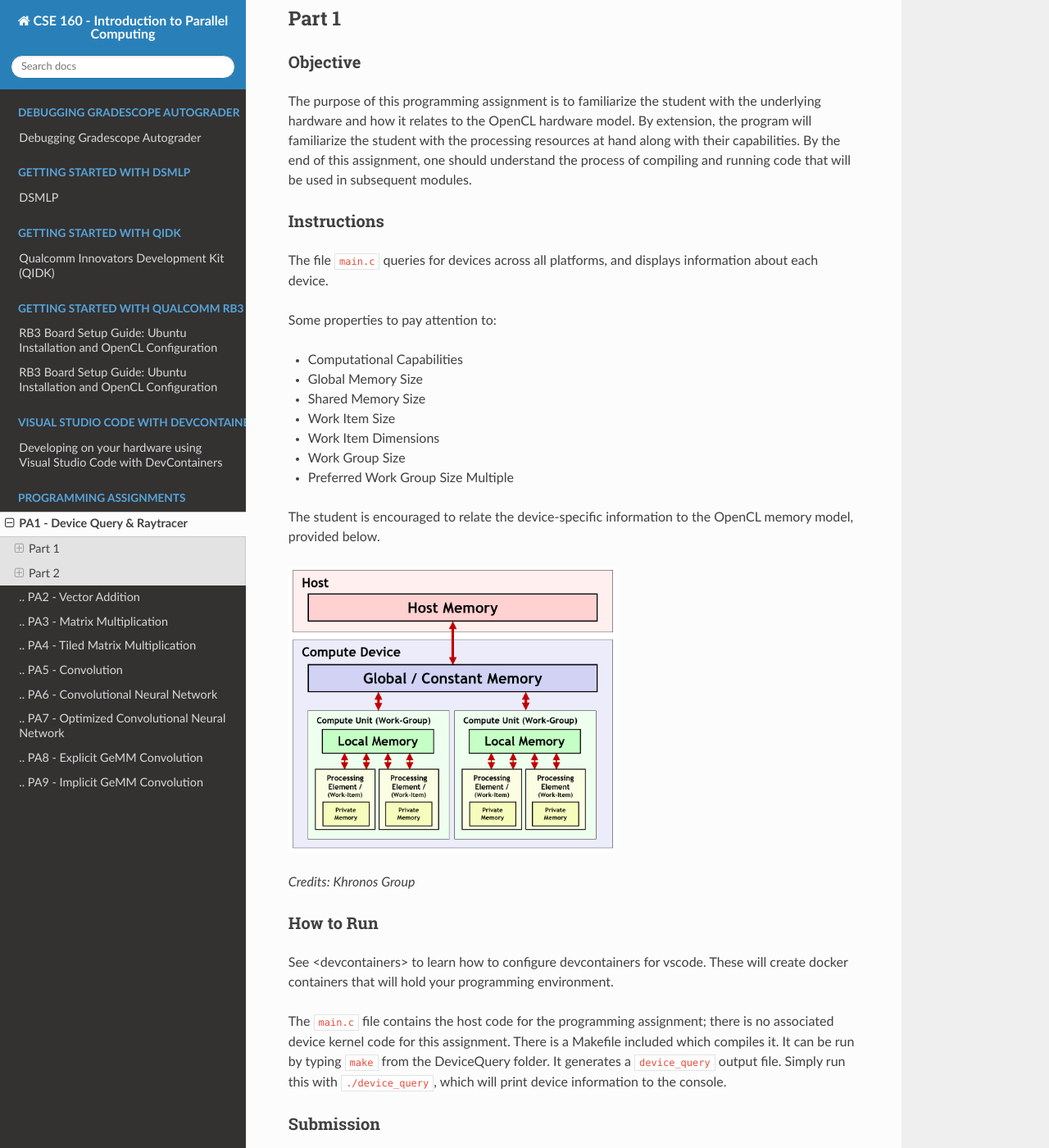
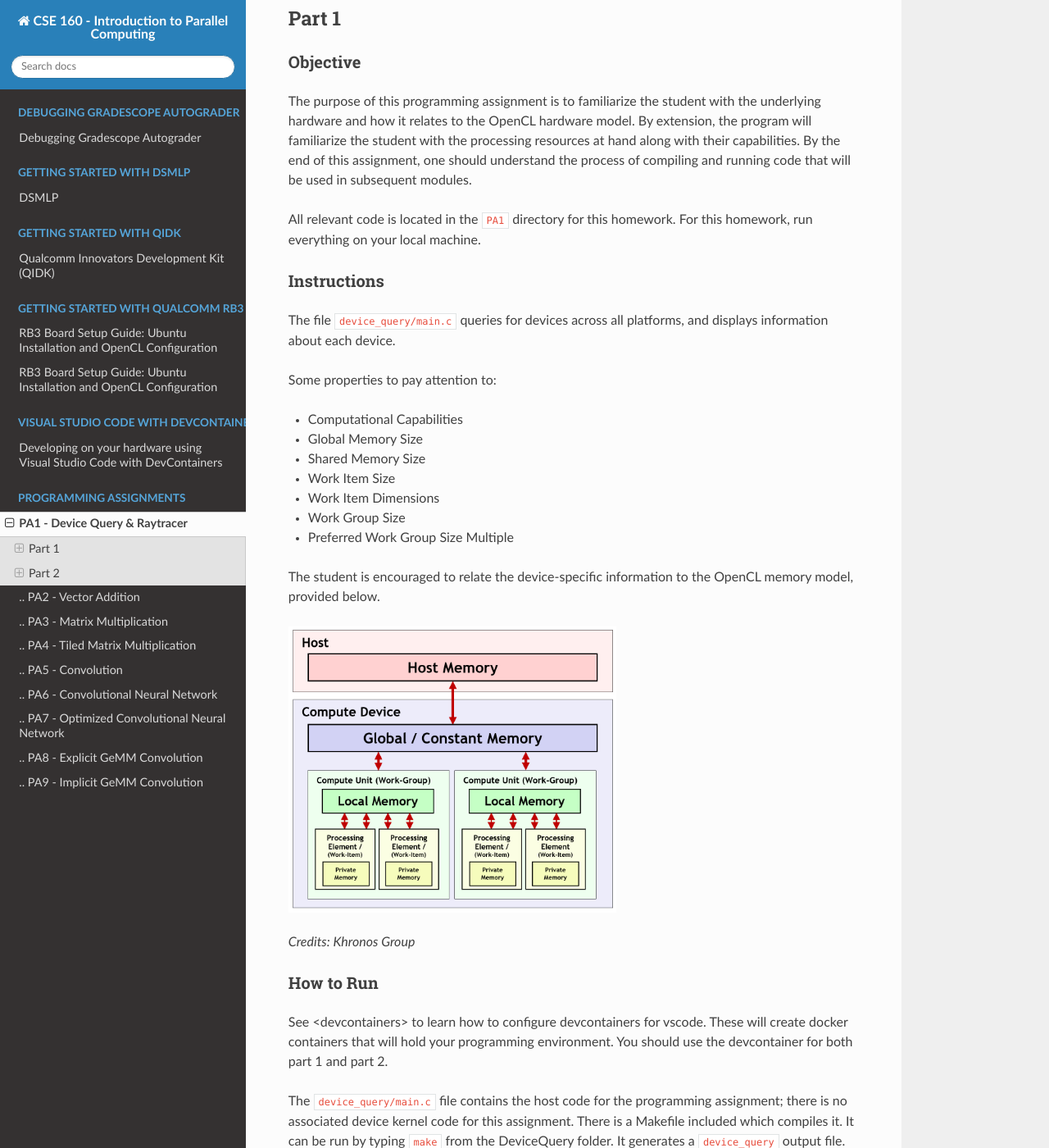
Before and after one commit to KastnerRG/cse160-docs, a Sphinx documentation site: the page built from docs/source/PA1.rst, in a window 1280 px wide and 1400 px high, scrolled down 191 px. Shown: the whole window at 82% size. Built offline with Sphinx 7.4.7 and the Read the Docs theme 3.1.0, drawn with Linux system fonts in a browser that asks for light colours; formulas are drawn with MathJax 3; some of the changed text lies outside the part shown.

Commit message:
Clarify file paths in PA1

```diff
--- a/docs/source/PA1.rst
+++ b/docs/source/PA1.rst
@@ -10,11 +10,11 @@ Objective
 ^^^^^^^^^
 The purpose of this programming assignment is to familiarize the student with the underlying hardware and how it relates to the OpenCL hardware model.  By extension, the program will familiarize the student with the processing resources at hand along with their capabilities.  By the end of this assignment, one should understand the process of compiling and running code that will be used in subsequent modules.
 
-
+All relevant code is located in the ``PA1`` directory for this homework. For this homework, run everything on your local machine.
 
 Instructions
 ^^^^^^^^^^^^
-The file :code:`main.c` queries for devices across all platforms, and displays information about each device.
+The file :code:`device_query/main.c` queries for devices across all platforms, and displays information about each device.
 
 Some properties to pay attention to:
 
@@ -37,9 +37,9 @@ The student is encouraged to relate the device-specific information to the OpenC
 
 How to Run
 ^^^^^^^^^^
-See <devcontainers> to learn how to configure devcontainers for vscode. These will create docker containers that will hold your programming environment.
+See <devcontainers> to learn how to configure devcontainers for vscode. These will create docker containers that will hold your programming environment. You should use the devcontainer for both part 1 and part 2.
 
-The :code:`main.c` file contains the host code for the programming assignment; there is no associated device kernel code for this assignment. There is a Makefile included which compiles it. It can be run by typing :code:`make` from the DeviceQuery folder. It generates a :code:`device_query` output file.  Simply run this with :code:`./device_query`, which will print device information to the console.
+The :code:`device_query/main.c` file contains the host code for the programming assignment; there is no associated device kernel code for this assignment. There is a Makefile included which compiles it. It can be run by typing :code:`make` from the DeviceQuery folder. It generates a :code:`device_query` output file.  Simply run this with :code:`./device_query`, which will print device information to the console.
 
 Submission
 ^^^^^^^^^^
```
Also changed, not shown: other parts of docs/source/PA1.rst (+7 -8 lines).
